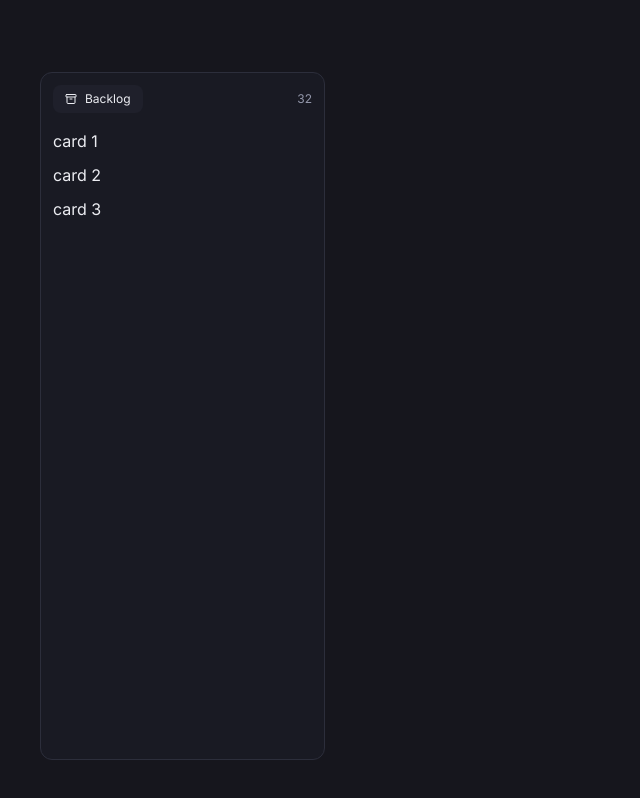
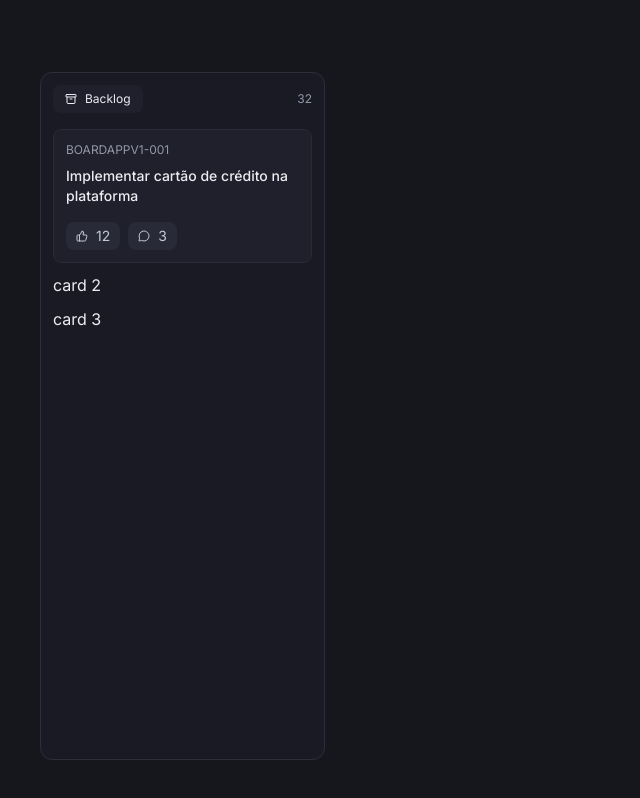
Before and after one commit to diegoveigass/nextjs-board, a Next.js app: page / in a window 1280 px wide. Shown: the whole page, without its empty margins (0-640 px from the left). Built offline with nearby package versions, Linux system fonts and the light colour scheme.

Commit message:
feat: creating card and button components with composition pattern

```diff
--- a/src/app/page.tsx
+++ b/src/app/page.tsx
@@ -1,5 +1,7 @@
-import { ArchiveIcon } from "lucide-react"
+import { ArchiveIcon, MessageCircleIcon, ThumbsUpIcon } from "lucide-react"
 import { Section } from "@/components/section"
+import { Card } from "@/components/card"
+import { Button } from "@/components/button"
 
 export default function Home() {
   return (
@@ -16,7 +18,25 @@
             <Section.IssueCount>32</Section.IssueCount>
           </Section.Header>
           <Section.Content>
-            <div>card 1</div>
+            <Card.Root>
+              <Card.Header>
+                <Card.Number>BOARDAPPV1-001</Card.Number>
+                <Card.Title>
+                  Implementar cartão de crédito na plataforma
+                </Card.Title>
+              </Card.Header>
+              <Card.Footer>
+                <Button>
+                  <ThumbsUpIcon className="size-3" />
+                  <span className="text-sm">12</span>
+                </Button>
+
+                <Button>
+                  <MessageCircleIcon className="size-3" />
+                  <span className="text-sm">3</span>
+                </Button>
+              </Card.Footer>
+            </Card.Root>
             <div>card 2</div>
             <div>card 3</div>
           </Section.Content>
--- /dev/null
+++ b/src/components/button.tsx
@@ -0,0 +1,18 @@
+import { twMerge } from "tailwind-merge"
+
+interface ButtonProps extends React.ComponentProps<"button"> {}
+
+export function Button({ className, type = "button", ...props }: ButtonProps) {
+  return (
+    <button
+      type={type}
+      className={twMerge(
+        "text-navy-100 flex items-center gap-2 rounded-lg px-2.5 py-1 bg-navy-600 cursor-pointer",
+        "hover:bg-navy-500 transition-colors duration-150",
+        "outline-none focus-visible:ring-2 focus-visible:ring-navy-400 focus-visible:ring-offset-2 focus-visible:ring-offset-navy-950",
+        className,
+      )}
+      {...props}
+    />
+  )
+}
--- /dev/null
+++ b/src/components/card.tsx
@@ -0,0 +1,57 @@
+import type { ComponentProps } from "react"
+import { twMerge } from "tailwind-merge"
+
+interface CardRootProps extends ComponentProps<"a"> {}
+
+function CardRoot({ className, ...props }: CardRootProps) {
+  return (
+    <a
+      href="/"
+      className={twMerge(
+        "bg-navy-700 border-[0.5px] border-navy-600 p-3 space-y-4 rounded-lg block",
+        "hover:bg-navy-600/50 hover:border-navy-500 transition-colors duration-150",
+        "outline-none focus-visible:ring-2 focus-visible:ring-navy-400 focus-visible:ring-offset-2 focus-visible:ring-offset-navy-950",
+        className,
+      )}
+      {...props}
+    />
+  )
+}
+
+interface CardHeaderProps extends ComponentProps<"header"> {}
+
+function CardHeader({ className, ...props }: CardHeaderProps) {
+  return (
+    <header className={twMerge("flex flex-col gap-2", className)} {...props} />
+  )
+}
+
+interface CardTitleProps extends ComponentProps<"span"> {}
+
+function CardTitle({ className, ...props }: CardTitleProps) {
+  return (
+    <span className={twMerge("text-sm font-medium", className)} {...props} />
+  )
+}
+
+interface CardNumberProps extends ComponentProps<"span"> {}
+
+function CardNumber({ className, ...props }: CardNumberProps) {
+  return (
+    <span className={twMerge("text-xs text-navy-200", className)} {...props} />
+  )
+}
+
+interface CardFooterProps extends ComponentProps<"div"> {}
+
+function CardFooter({ className, ...props }: CardFooterProps) {
+  return <div className={twMerge("flex gap-2", className)} {...props} />
+}
+
+export const Card = {
+  Root: CardRoot,
+  Header: CardHeader,
+  Title: CardTitle,
+  Number: CardNumber,
+  Footer: CardFooter,
+}
```
